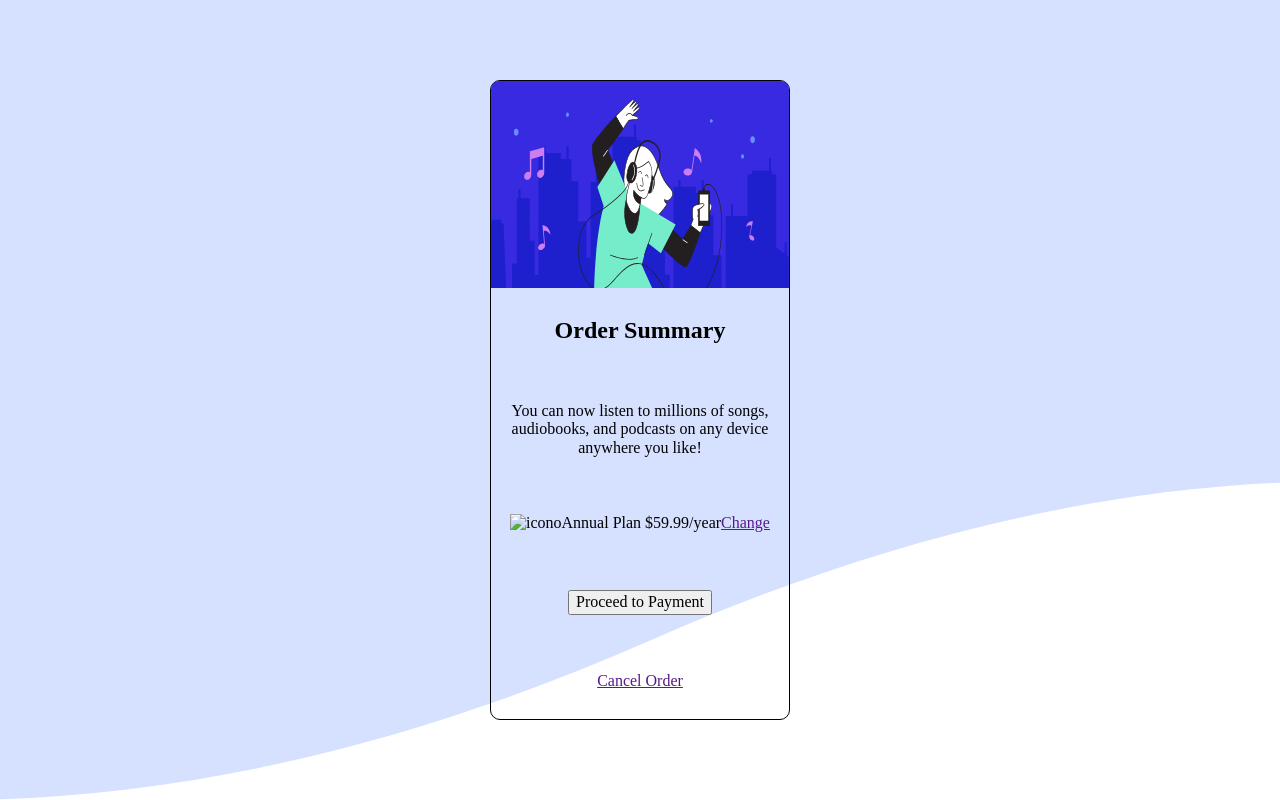
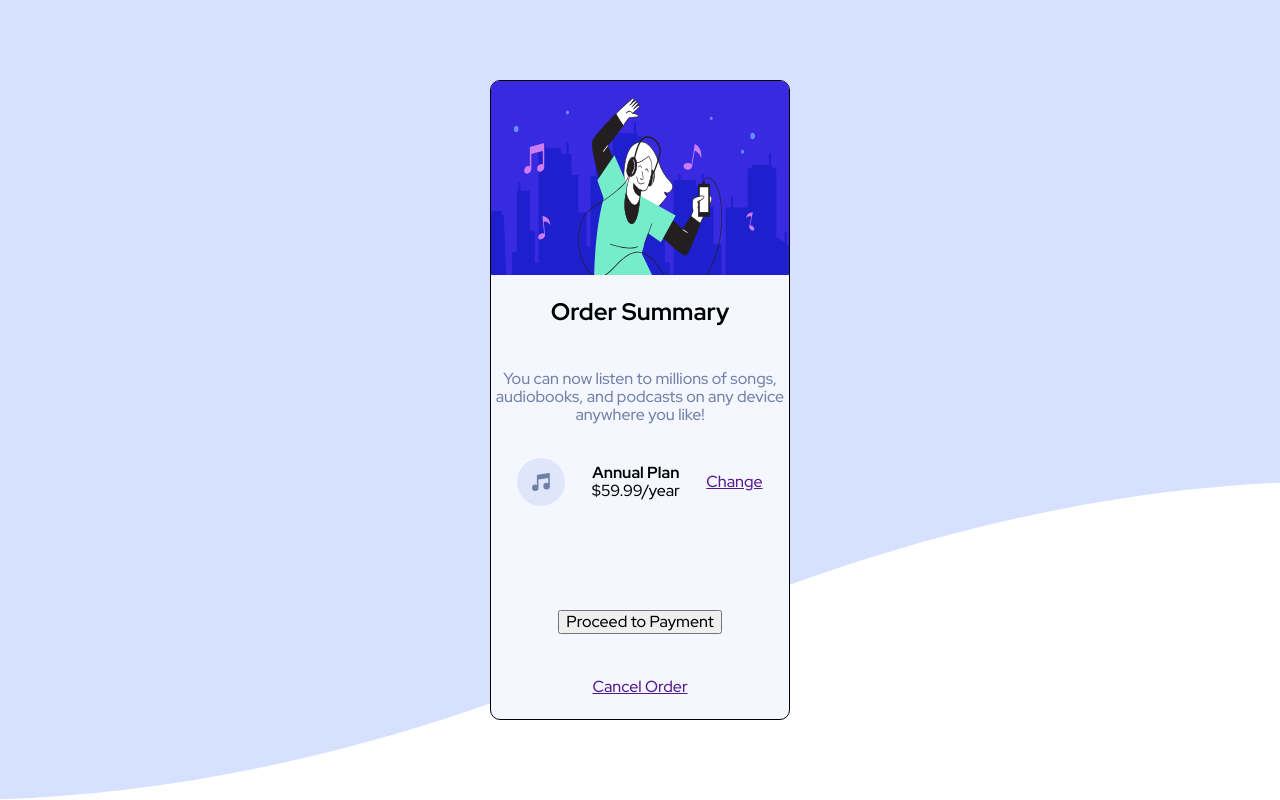
Before and after one commit to FranciscoFrontEndDeveloper/order-summary-component-main, a plain HTML site: page index.html in a window 1280 px wide. Drawn offline with Linux system fonts and the light colour scheme.

Commit message:
paragrah completed

```diff
--- a/index.html
+++ b/index.html
@@ -37,8 +37,8 @@
             podcasts on any device anywhere you like!</p>
         </div>
         <div>
-          <img src="" alt="icono">
-          <p>Annual Plan $59.99/year</p>
+          <img src="./images/icon-music.svg" alt="icono">
+          <div><strong>Annual Plan</strong> <span>$59.99/year</span></div>
           <a href="">Change</a>
         </div>
         <div>
--- a/styles.sass
+++ b/styles.sass
@@ -1,3 +1,10 @@
+@import url('https://fonts.googleapis.com/css2?family=Red+Hat+Display:wght@500;700;900&display=swap')
+$PaleBlue: hsl(225, 100%, 94%)
+$BrightBlue: hsl(245, 75%, 52%)
+$VeryPaleBlue: hsl(225, 100%, 98%)
+$DesaturatedBlue: hsl(224, 23%, 55%)
+$DarkBlue: hsl(223, 47%, 23%)
+$RedHatDisplay: 'Red Hat Display', sans-serif
 .Main
  width: 100%
  height: 100vh
@@ -8,6 +15,7 @@
  display: grid
  justify-content: center
  align-items: center
+ font-family: $RedHatDisplay
 .Main_section
  width: 300px
  height: 80%
@@ -16,6 +24,7 @@
  border-radius: 10px
  grid-template-columns: 1fr
  grid-template-rows: auto auto auto auto auto auto
+ background: $VeryPaleBlue
  div:nth-child(1)
   img
    max-width: 100%
@@ -27,12 +36,19 @@
   align-items: center
   justify-content: center
   text-align: center
+  p
+   font-size: 16px
+   color: $DesaturatedBlue
  div:nth-child(4)
   display: grid
   grid-template-columns: repeat(3,auto )
-  grid-template-rows: 1fr
-  justify-content: center
+  grid-template-rows: 1fr 1fr
+  justify-content: space-evenly
   align-items: center
+  div
+   display: grid
+   grid-template-rows: repeat(2,auto)
+   grid-template-columns: 1fr
  div:nth-child(5),div:nth-child(6)
   display: grid
   justify-content: center
```
Also changed, not shown: styles.css, 1 other file.
